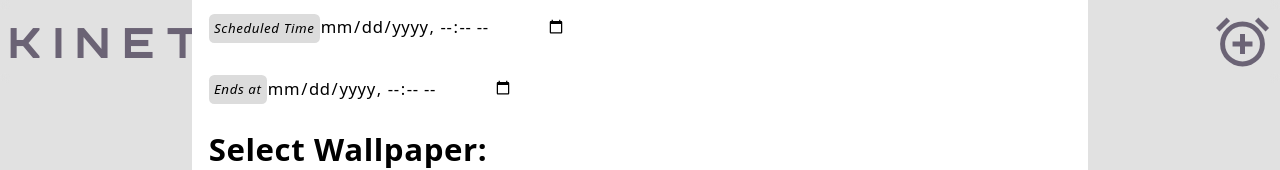
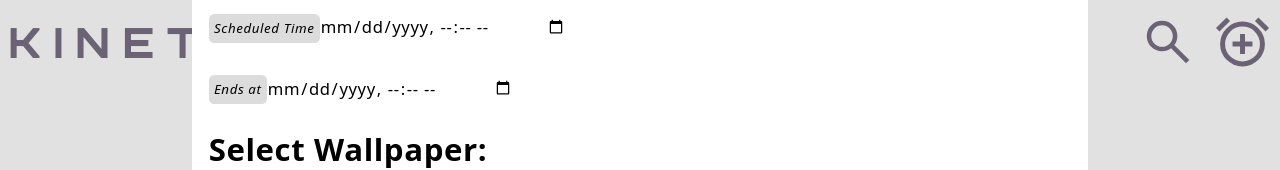
Before and after one commit to itzArka1407/Kinetic, a React (Vite) app: page / in a window 1280 px wide. Shown: the top 170 px of the page. Built offline with nearby package versions, Linux system fonts and the light colour scheme.

Commit message:
Added the search bar in the UI. Have to add functionality to it

```diff
--- a/src/App.css
+++ b/src/App.css
@@ -10,7 +10,7 @@
     text-align: left;
     grid-area: 1/1/2/2;
     display: grid;
-    grid-template-columns: minmax(0, 1fr) min-content;
+    grid-template-columns: minmax(0, 1fr) min-content min-content;
     gap: .8em;
     align-items: center;
     position: sticky;
@@ -22,12 +22,32 @@
         mask: url(../public/logo.svg);
     }
 
+    &>.app-header-heading-wrapper {
+        display: grid;
+        width: 19em;
+        overflow: hidden;
+        grid-template-columns: repeat(2, 100%);
+        transition: .2s ease;
+
         &>h1 {
             font-family: 'Orbitron', 'Space Grotesk', 'Syne', 'Syncopate', sans-serif;
             text-transform: uppercase;
             letter-spacing: .3em;
             margin-inline-end: .4em;
             margin-block: .4em;
+        }
+
+        &>input {
+            background-color: var(--input-bg);
+            padding-inline: .8em;
+            border-radius: .8em;
+        }
+
+        /* In searching mode, show the search bar */
+        &.search-mode {
+            overflow: visible;
+            transform: translateX(-100%);
+        }
     }
 
     &>button::before {
@@ -54,8 +74,8 @@
     /* The containers for different task panels */
     &>.task-container {
         /* These paddings are provided for layout shifts */
-        padding-top: calc(var(--header-ht) + 8px);
-        padding-bottom: calc(var(--footer-ht) + 8px);
+        padding-top: calc(var(--header-ht) + 12px);
+        padding-bottom: calc(var(--footer-ht) + 12px);
         height: 100%;
 
         border-radius: .8em;
@@ -142,23 +162,6 @@
     }
 }
 
-button {
-    all: unset;
-    cursor: pointer;
-}
-
-/* Button's icon  */
-button::before {
-    content: '';
-    display: block;
-    width: var(--icon-size, 1.6em);
-    aspect-ratio: 1;
-    background-color: currentColor;
-    mask-size: contain;
-    mask-repeat: no-repeat;
-    mask-position: center;
-}
-
 .scrollBox {
     overflow: auto;
     scrollbar-gutter: stable;
--- a/src/App.tsx
+++ b/src/App.tsx
@@ -13,15 +13,33 @@ function Header({ panelIdx, setTasks }: { panelIdx: number, setTasks: React.Disp
         'url(./src/assets/add-todo-task.svg)',
         'url(./src/assets/add-active-task.svg)'
     ];
-    const [actionState, setActionState] = useState<'task creation' | null>(null);
+    const [actionState, setActionState] = useState<'task creation' | 'search-mode' | null>(null);
+    const searchInputRef = useRef<HTMLInputElement | null>(null);
+
+    useEffect(() => {
+        if (actionState === 'search-mode') searchInputRef.current?.focus();
+    }, [actionState]);
+
     return (
         <header id='app-header'>
             <TaskCreationDialog setTasks={setTasks} panelIdx={panelIdx} actionState={actionState} setActionState={setActionState} />
-            <h1>Kinetic &gt;&gt;</h1>
+            <div className={"app-header-heading-wrapper" + (actionState === 'search-mode' ? " search-mode" : "")}>
+                <h1>Kinetic &gt;&gt;</h1>
+                <input
+                    ref={searchInputRef}
+                    placeholder={"Search " + (panelIdx === 0 ? "Todo Tasks" : panelIdx === 1 ? "Active Tasks" : "Completed Tasks") + "..."}
+                />
+            </div>
+            <button
+                onClick={() => { actionState !== 'search-mode' ? setActionState('search-mode') : setActionState(null) }}
+                style={{ "--icon-url": "url(./src/assets/search.svg)" } as React.CSSProperties}
+                className={actionState === 'search-mode' ? 'selected' : ''}
+            />
             {panelIdx != 2
                 &&
                 <button style={{ "--icon-url": buttonIconURLS[panelIdx] } as React.CSSProperties}
-                    onClick={() => setActionState('task creation')}></button>}
+                    onClick={() => setActionState('task creation')}
+                />}
         </header>
     );
 }
--- a/src/components/TaskCreationDialog.tsx
+++ b/src/components/TaskCreationDialog.tsx
@@ -8,7 +8,7 @@ function TaskCreationDialog(
         {
             setTasks: React.Dispatch<React.SetStateAction<Task[][]>>,
             panelIdx: number,
-            actionState: 'task creation' | null,
+            actionState: 'task creation' | 'search-mode' | null,
             setActionState: React.Dispatch<React.SetStateAction<typeof actionState>>
         }
 ) {
--- a/src/components/TaskDisplayDialog.tsx
+++ b/src/components/TaskDisplayDialog.tsx
@@ -4,11 +4,10 @@ import { useCurrentDateTimeConstraint, type Task } from "../state";
 import TextAreaWrapper from "./TextAreaWrapper";
 
 function DisplayTaskDialog(
-    { display_task, setDisplayTask, panelIdx }
+    { display_task, setDisplayTask }
         : {
             display_task: Task | null,
             setDisplayTask: React.Dispatch<React.SetStateAction<Task | null>>
-            panelIdx: number,
         }
 ) {
     const dialogRef = useRef<HTMLDialogElement | null>(null);
@@ -39,6 +38,7 @@ function DisplayTaskDialog(
     const imageSrc = `./src/assets/TasksThumbnails/${display_task?.task_pic_idx}.webp`;
     const currentDateTimeLocal = useCurrentDateTimeConstraint();
 
+    // The scheduled_time field is searched in the task -- it is only possible for a Todo task
     return (
         <dialog id="task-display-dialog" ref={dialogRef}>
             <form onSubmit={formSubmitAction}>
@@ -48,7 +48,7 @@ function DisplayTaskDialog(
                         <input type="text" defaultValue={display_task?.name} placeholder="Task Name" name="task-name" />
                         <TextAreaWrapper defaultValue={display_task?.description} />
                     </div>
-                    {panelIdx === 0 && <div className="time-wrapper">
+                    {display_task && 'scheduled_time' in display_task && <div className="time-wrapper">
                         <label htmlFor="task-stored-start-time">Scheduled Time</label>
                         <input type="datetime-local" id="task-stored-start-time" min={currentDateTimeLocal} name="start-time" required />
                     </div>}
--- a/src/index.css
+++ b/src/index.css
@@ -7,6 +7,7 @@
     --color-scroll2: red;
     --input-bg: rgb(220, 220, 220);
     --bg: rgba(225, 225, 225, 1);
+    --btn-sel-clr: rgb(300, 200, 200);
 
     font: 18px/145% var(--sans);
     letter-spacing: .6px;
@@ -24,6 +25,7 @@
         --text-side: rgba(255, 255, 255, 0.2);
         --input-bg: rgb(20, 20, 20);
         --bg: rgba(25, 25, 25, 1);
+        --btn-sel-clr: rgb(300, 200, 200);
     }
 
     #social .button-icon {
@@ -69,6 +71,28 @@ dialog {
     }
 }
 
+button {
+    all: unset;
+    cursor: pointer;
+
+    &.selected {
+        color: var(--btn-sel-clr);
+    }
+}
+
+/* Button's icon  */
+button::before {
+    content: '';
+    display: block;
+    width: var(--icon-size, 1.6em);
+    aspect-ratio: 1;
+    background-color: currentColor;
+    mask-size: contain;
+    mask-repeat: no-repeat;
+    mask-position: center;
+}
+
+
 /* A wrapper over a textarea */
 .textarea-wrapper {
     width: 100%;
```
Also changed, not shown: src/assets/search.svg (added). Lines whose indentation alone changed are shown as unchanged.
